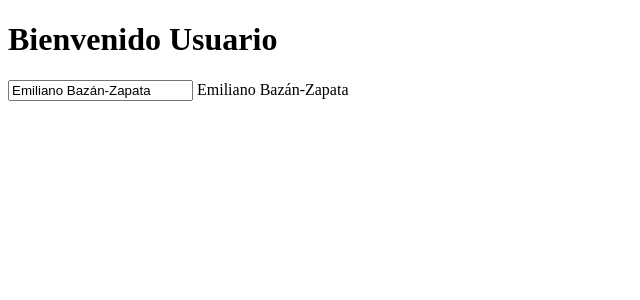
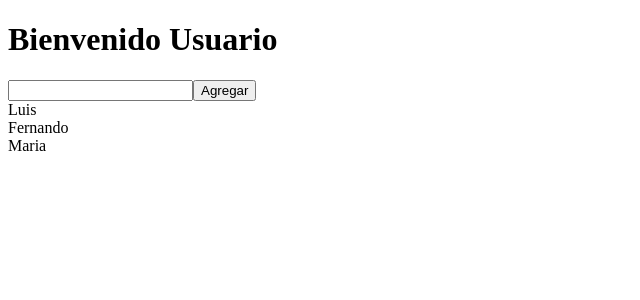
Before and after one commit to EmilianoBazanZapata/mi-web-app, an Angular app: page / in a window 1280 px wide. Shown: the top 300 px of the page, without its empty margins (0-640 px from the left). Built offline with nearby package versions, Linux system fonts and the light colour scheme.

Commit message:
Como trabajan los IF y For en Angular?

```diff
--- a/src/app/usuario.component.html
+++ b/src/app/usuario.component.html
@@ -1,3 +1,9 @@
 <h1>Bienvenido Usuario</h1>
-<input type="text" [(ngModel)]="usuarioNombre">
-{{usuarioNombre}}
+
+<input type="text" [(ngModel)]="usuarioNombre" *ngIf="visible"/>
+
+<button (click)="(AgregarUsuario())" *ngIf="visible">Agregar</button>
+
+<div *ngFor="let usaurio of usuarios">
+  {{ usaurio }}
+</div>
--- a/src/app/usuario.component.ts
+++ b/src/app/usuario.component.ts
@@ -1,11 +1,21 @@
-import { Component} from "@angular/core";
+import { Component } from '@angular/core';
 
 @Component({
   selector: 'app-usuario',
-  templateUrl: './usuario.component.html'
+  templateUrl: './usuario.component.html',
 })
+export class UsuarioComponent {
+  usuarios = ['Luis', 'Fernando', 'Maria'];
+  usuarioNombre = '';
+  visible = false;
 
-export class UsuarioComponent
-{
-  usuarioNombre = 'Emiliano Bazán-Zapata';
+  constructor() {
+    setTimeout(() => {
+      this.visible = true;
+    }, 3000);
+  }
+
+  AgregarUsuario() {
+    this.usuarios.push(this.usuarioNombre);
+  }
 }
```
